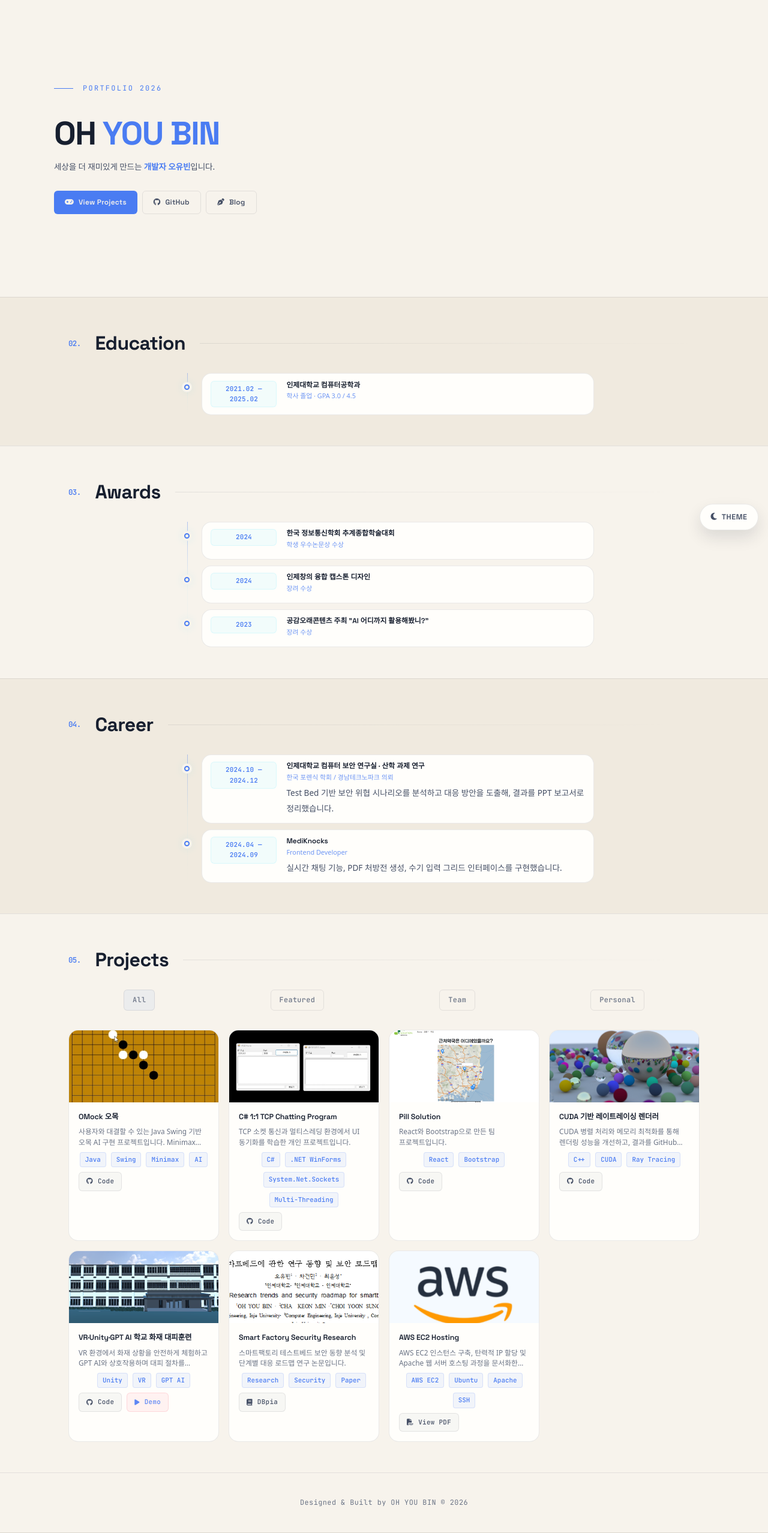
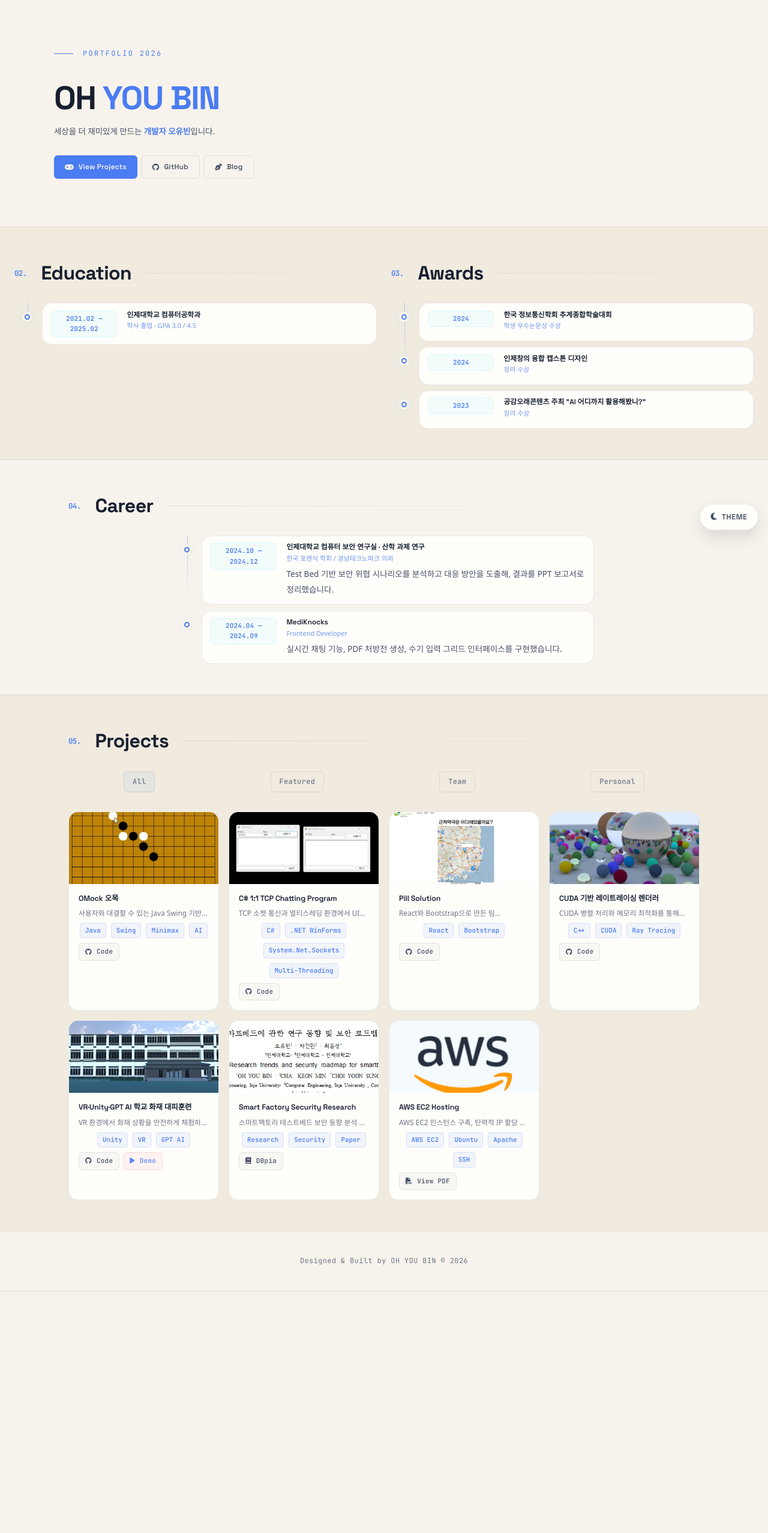
Before and after one commit to eye2ffect/eye2ffect.github.io, a Jekyll site: the page built from index.html, in a window 1280 px wide. Shown: the whole page at 60% size. Built offline with Jekyll 4.4.1, drawn with Linux system fonts in a browser that asks for light colours; some web fonts are replaced; after the commit the page ends 2153 px from its top, so only the background shows below that.

Commit message:
Align education and awards in one row

```diff
--- a/_layouts/default.html
+++ b/_layouts/default.html
@@ -7,9 +7,10 @@
 <body>
     {% include nav.html %}
 
-    {% include education.html %}
-
-    {% include awards.html %}
+    <div class="dual-section-row">
+        {% include education.html %}
+        {% include awards.html %}
+    </div>
 
     {% include career.html %}
 
--- a/assets/css/main.css
+++ b/assets/css/main.css
@@ -259,7 +259,7 @@ html {
    ================================================================ */
 .hero {
   position: relative; z-index: 1;
-  min-height: 55vh; min-height: 55dvh;
+  min-height: 42vh; min-height: 42dvh;
   display: flex; align-items: center;
   padding: 0 var(--space-4);
   overflow: hidden;
@@ -279,7 +279,7 @@ html {
 .hero-inner {
   max-width: var(--max-width);
   margin: 0 auto; width: 100%;
-  padding: var(--space-6) 0;
+  padding: var(--space-4) 0;
   position: relative; z-index: 2;
 }
 
@@ -340,7 +340,7 @@ html {
 }
 
 .hero-actions {
-  display: flex; gap: var(--space-1);
+  display: flex; gap: 6px;
   flex-wrap: wrap;
   opacity: 0; animation: heroFadeIn 0.6s var(--ease-out) 1.1s forwards;
 }
@@ -844,9 +844,9 @@ html {
 
 /* 설명 텍스트 2줄 제한 */
 .project-content .paragraph-text-normal {
-  line-clamp: 2;
+  line-clamp: 1;
   display: -webkit-box;
-  -webkit-line-clamp: 2;
+  -webkit-line-clamp: 1;
   -webkit-box-orient: vertical;
   overflow: hidden;
   font-size: var(--text-xs);
@@ -870,15 +870,17 @@ html {
 }
 
 .project-links {
-  display: flex; gap: var(--space-1);
-  margin-top: var(--space-1); flex-wrap: wrap;
+  display: flex; gap: 6px;
+  margin-top: var(--space-1); flex-wrap: nowrap;
+  overflow: hidden;
 }
 .project-link {
   display: inline-flex; align-items: center; gap: 8px;
   font-family: var(--font-mono); font-weight: 500;
   font-size: var(--text-xxs); color: var(--text-secondary);
   text-decoration: none;
-  padding: 6px 12px; border-radius: 6px;
+  padding: 5px 10px; border-radius: 6px;
+  white-space: nowrap;
   background: var(--link-bg);
   border: 1px solid var(--border);
   transition: all 0.3s var(--ease-out);
@@ -897,6 +899,32 @@ html {
   background: var(--pink); color: white;
   border-color: var(--pink);
   box-shadow: none;
+}
+
+/* ================================================================
+   Dual Section Row (Education + Awards)
+   ================================================================ */
+.dual-section-row {
+  display: grid;
+  grid-template-columns: repeat(2, minmax(0, 1fr));
+  gap: var(--space-3);
+  padding: var(--section-padding) var(--space-3);
+  border-top: 1px solid var(--border);
+  background: var(--bg-secondary);
+}
+.dual-section-row .section-wrapper {
+  border-top: 0;
+  background: transparent;
+}
+.dual-section-row .section {
+  padding: 0;
+}
+
+@media screen and (max-width: 900px) {
+  .dual-section-row {
+    grid-template-columns: 1fr;
+    gap: var(--space-2);
+  }
 }
 
 /* ================================================================
```
